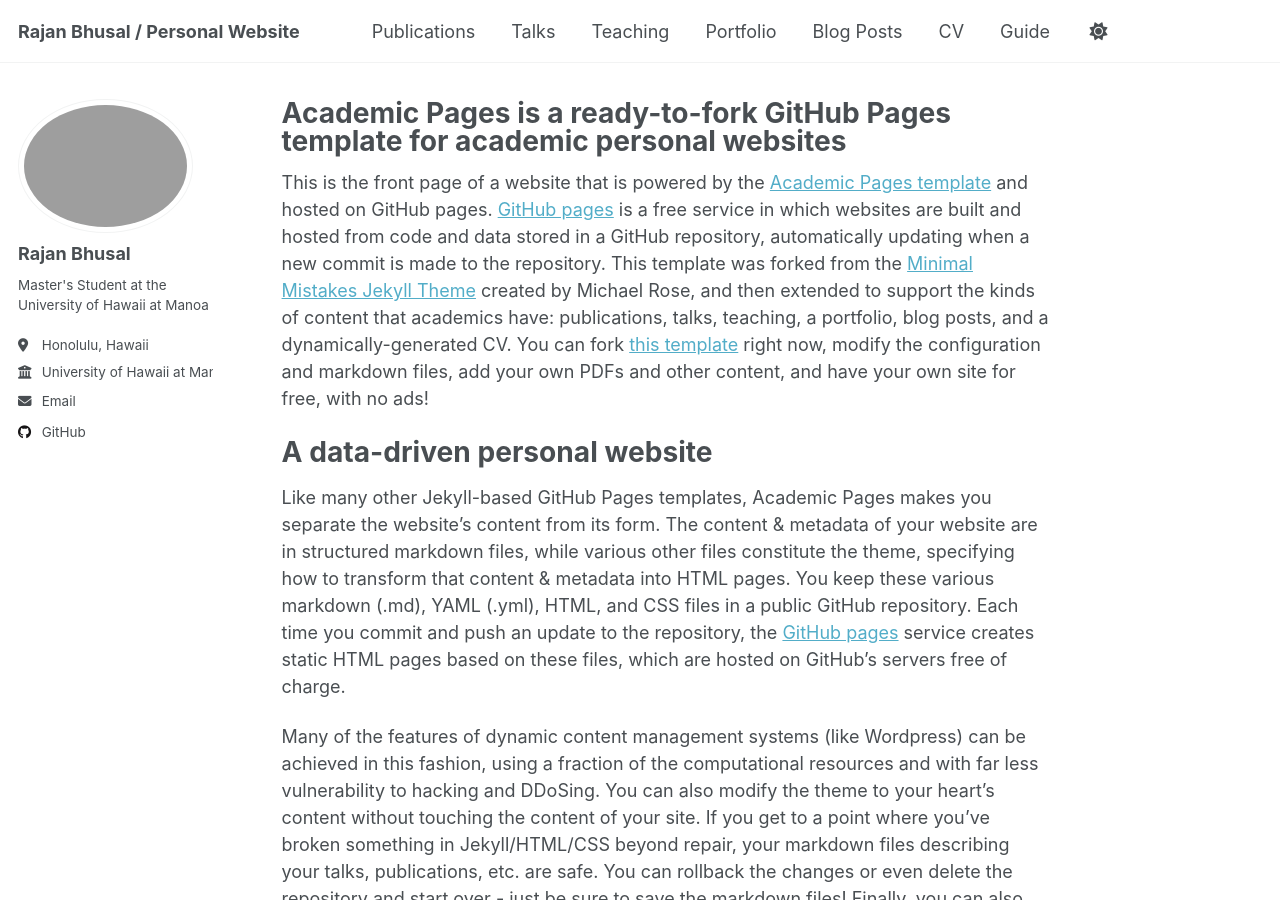
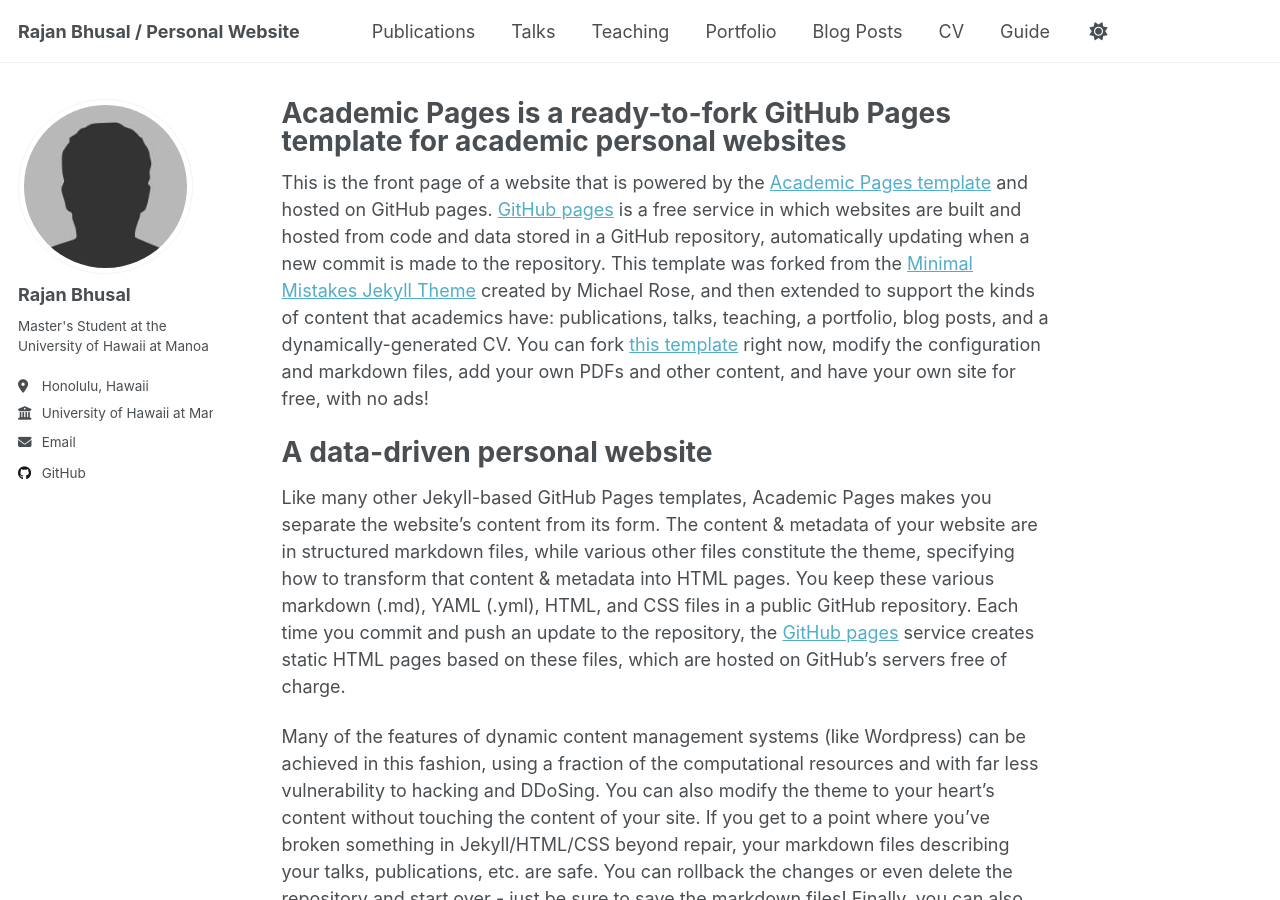
Before and after one commit to rajanbhusal/rajanbhusal.github.io, a Jekyll site: the page built from _pages/about.md, in a window 1280 px wide and 900 px high. Built offline with Jekyll 4.4.1, drawn with Linux system fonts in a browser that asks for light colours.

Commit message:
Update _config.yml

```diff
--- a/_config.yml
+++ b/_config.yml
@@ -22,6 +22,7 @@ repository               : ""
 #               Additional customization can be done by editing /_includes/author-profile.html
 author:
   # Biographic information
+  avatar : "bio-photo.jpg"
   name             : "Rajan Bhusal"
   pronouns         : # example: "she/her"
   bio              : "Master's Student at the University of Hawaii at Manoa"
```
